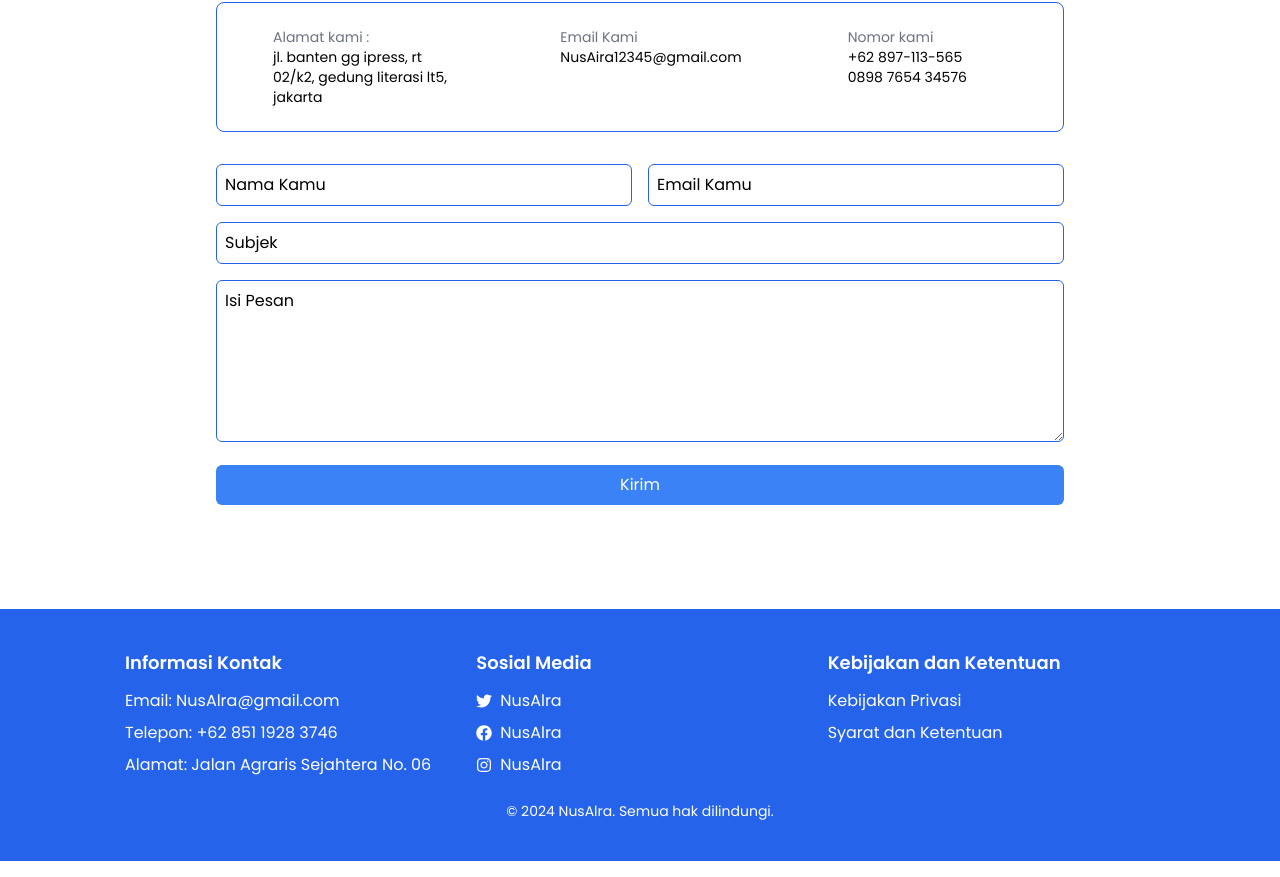
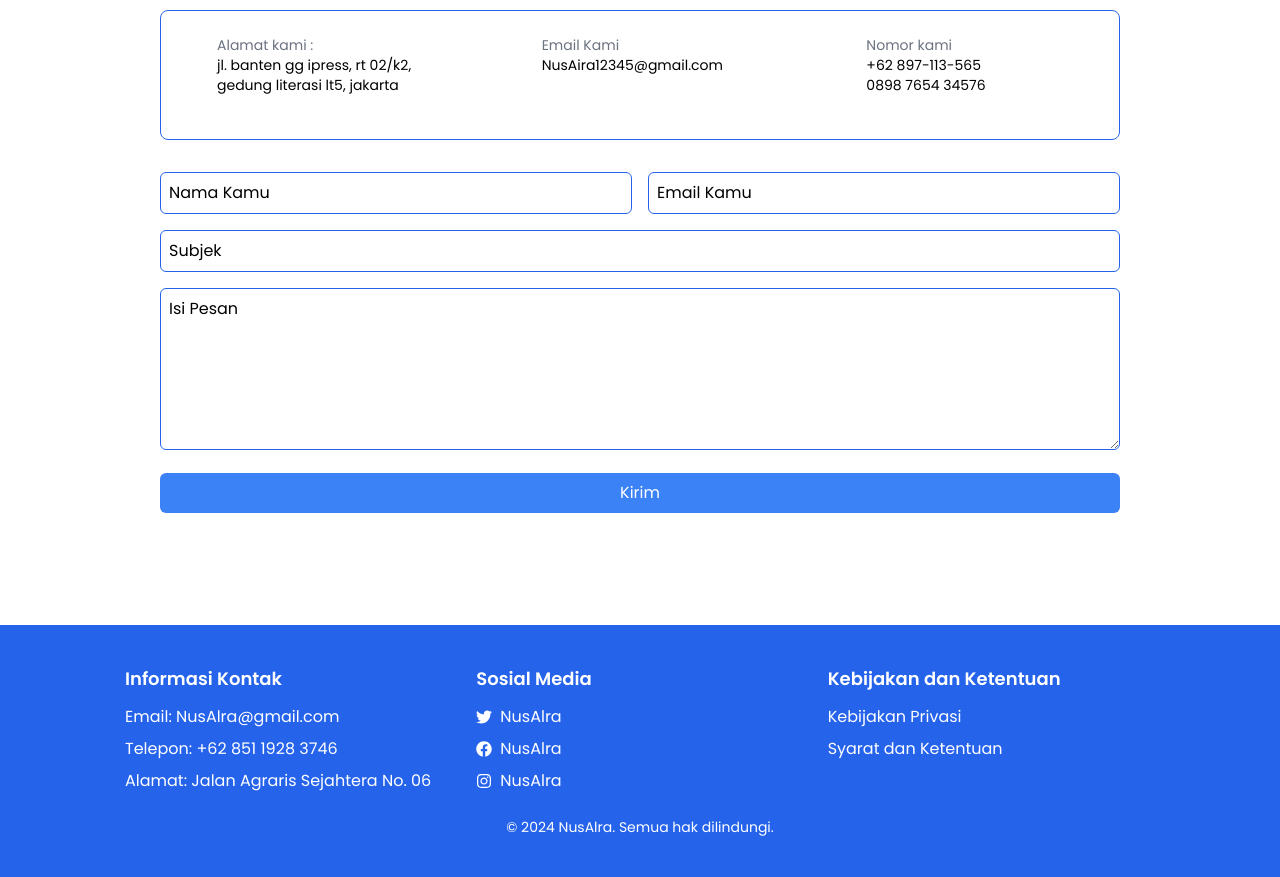
Before and after one commit to praditus343/Nusaira, a React (Vite) app in the folder frontend/: page / in a window 1280 px wide. Shown: the part 4290-5167 px from the top of the page. Built offline with nearby package versions, Linux system fonts and the light colour scheme.

Commit message:
koneksi contact dan juga menghubungkan social media

```diff
--- a/frontend/package.json
+++ b/frontend/package.json
@@ -21,7 +21,7 @@
     "@radix-ui/react-slot": "^1.1.0",
     "@vercel/speed-insights": "^1.1.0",
     "aos": "^2.3.4",
-    "axios": "^1.7.7",
+    "axios": "^1.7.8",
     "bootstrap": "^5.3.3",
     "browser-image-compression": "^2.0.2",
     "class-variance-authority": "^0.7.0",
@@ -40,6 +40,7 @@
     "react-icons": "^5.3.0",
     "react-leaflet": "^4.2.1",
     "react-router-dom": "^6.27.0",
+    "react-toastify": "^10.0.6",
     "react-tooltip": "^5.28.0",
     "recharts": "^2.13.0",
     "shadcn-ui": "^0.2.3",
--- a/frontend/src/componen/ContactModal.jsx
+++ b/frontend/src/componen/ContactModal.jsx
@@ -1,5 +1,5 @@
+import { Check, Copy, X } from 'lucide-react';
 import React, { useState } from 'react';
-import { Copy, X, Check, MapPin } from 'lucide-react';
 
 // Data kontak untuk setiap supplier
 const supplierContacts = {
--- a/frontend/src/componen/Footer.jsx
+++ b/frontend/src/componen/Footer.jsx
@@ -20,16 +20,36 @@ const Footer = () => {
           <h4 className="font-semibold text-lg mb-3">Sosial Media</h4>
           <ul className="space-y-2">
             <li className="flex items-center space-x-2">
+              <a
+                href="https://twitter.com/nusa_ira"
+                target="_blank"
+                rel="noopener noreferrer"
+                className="flex items-center space-x-2"
+              >
                 <FaTwitter className="text-white" />
                 <span className="text-white">NusAlra</span>
+              </a>
             </li>
             <li className="flex items-center space-x-2">
+              <a
+                href="https://www.facebook.com/profile.php?id=61569492390896&mibextid=ZbWKwL"
+                target="_blank"
+                rel="noopener noreferrer"
+                className="flex items-center space-x-2"
+              >
                 <FaFacebook className="text-white" />
                 <span className="text-white">NusAlra</span>
+              </a>
             </li>
             <li className="flex items-center space-x-2">
+              <a
+                href="https://www.instagram.com/nusai_ra/"
+                target="_blank"
+                className="flex items-center space-x-2"
+              >
                 <FaInstagram className="text-white" />
                 <span className="text-white">NusAlra</span>
+              </a>
             </li>
           </ul>
         </div>
--- a/frontend/src/page/ContactUs.jsx
+++ b/frontend/src/page/ContactUs.jsx
@@ -1,33 +1,103 @@
-import React, { useEffect } from 'react';
+import React, { useEffect, useState } from 'react';
+import axios from 'axios';
 import AOS from 'aos';
 import 'aos/dist/aos.css';
-
+import { toast, ToastContainer } from 'react-toastify';
+import 'react-toastify/dist/ReactToastify.css';
 
 const ContactPage = () => {
+  const [nama, setNama] = useState('');
+  const [email, setEmail] = useState('');
+  const [subjek, setSubjek] = useState('');
+  const [pesan, setPesan] = useState('');
+  const [isLoading, setIsLoading] = useState(false);
+
   useEffect(() => {
     AOS.init({ duration: 1000 });
   }, []);
 
+  const validateForm = () => {
+    if (!nama.trim()) {
+      toast.error('Nama harus diisi');
+      return false;
+    }
+    if (!email.trim()) {
+      toast.error('Email harus diisi');
+      return false;
+    }
+    if (!/\S+@\S+\.\S+/.test(email)) {
+      toast.error('Format email tidak valid');
+      return false;
+    }
+    if (!subjek.trim()) {
+      toast.error('Subjek harus diisi');
+      return false;
+    }
+    if (!pesan.trim()) {
+      toast.error('Pesan harus diisi');
+      return false;
+    }
+    return true;
+  };
+
+  const handleSubmit = async (e) => {
+    e.preventDefault();
+    if (!validateForm()) return;
+
+    setIsLoading(true);
+
+    try {
+      const response = await axios.post('https://nusaira-be.vercel.app/api/contact/send', {
+        nama,
+        email,
+        subjek,
+        pesan,
+        status: 'unread',
+        tanggal: new Date().toISOString(),
+      });
+
+      toast.success('Pesan berhasil dikirim!');
+      setNama('');
+      setEmail('');
+      setSubjek('');
+      setPesan('');
+    } catch (error) {
+      toast.error(error.response?.data?.message || 'Gagal mengirim pesan. Silakan coba lagi.');
+      console.error('Error sending message:', error);
+    } finally {
+      setIsLoading(false);
+    }
+  };
+
   return (
     <div
       id="hubungiKamiSection"
-      className="w-full max-w-4xl mx-auto p-6"
+      className="w-full max-w-screen-lg mx-auto p-8"
       data-aos="fade-in"
     >
-      <h1
-        className="text-2xl font-bold text-center mb-8"
-        data-aos="fade-in"
-      >
+      <ToastContainer
+        position="top-right"
+        autoClose={3000}
+        hideProgressBar={false}
+        newestOnTop={false}
+        closeOnClick
+        rtl={false}
+        pauseOnFocusLoss
+        draggable
+        pauseOnHover
+      />
+      <h1 className="text-2xl font-bold text-center mb-8" data-aos="fade-in">
         Hubungi Kami
       </h1>
       <div
         className="flex flex-col md:flex-row justify-between gap-4 mb-8 border border-blue-600 h-[130px] rounded-lg"
         data-aos="fade-left"
       >
+        {/* Section Alamat */}
         <div className="flex-1 p-6">
           <div className="flex items-start gap-2">
             <div className="min-w-[24px] text-blue-500">
-              {/* Icon for Address */}
+              {/* Icon */}
             </div>
             <div>
               <p className="text-sm text-gray-500">Alamat kami :</p>
@@ -36,10 +106,11 @@ const ContactPage = () => {
           </div>
         </div>
 
+        {/* Section Email */}
         <div className="flex-1 p-6">
           <div className="flex items-start gap-2">
             <div className="min-w-[24px] text-blue-500">
-              {/* Icon for Email */}
+              {/* Icon */}
             </div>
             <div>
               <p className="text-sm text-gray-500">Email Kami</p>
@@ -48,10 +119,11 @@ const ContactPage = () => {
           </div>
         </div>
 
+        {/* Section Phone */}
         <div className="flex-1 p-6">
           <div className="flex items-start gap-2">
             <div className="min-w-[24px] text-blue-500">
-              {/* Icon for Phone */}
+              {/* Icon */}
             </div>
             <div>
               <p className="text-sm text-gray-500">Nomor kami</p>
@@ -62,17 +134,21 @@ const ContactPage = () => {
         </div>
       </div>
 
-      <div className="space-y-4">
+      <form onSubmit={handleSubmit} className="space-y-4">
         <div className="grid grid-cols-1 md:grid-cols-2 gap-4">
           <input
             type="text"
             placeholder="Nama Kamu"
+            value={nama}
+            onChange={(e) => setNama(e.target.value)}
             className="w-full p-2 border border-blue-600 rounded-md placeholder-black"
             data-aos="fade-left"
           />
           <input
             type="email"
             placeholder="Email Kamu"
+            value={email}
+            onChange={(e) => setEmail(e.target.value)}
             className="w-full p-2 border rounded-md border-blue-600 placeholder-black"
             data-aos="fade-left"
           />
@@ -81,6 +157,8 @@ const ContactPage = () => {
         <input
           type="text"
           placeholder="Subjek"
+          value={subjek}
+          onChange={(e) => setSubjek(e.target.value)}
           className="w-full p-2 border rounded-md border-blue-600 placeholder-black"
           data-aos="fade-left"
         />
@@ -88,18 +166,27 @@ const ContactPage = () => {
         <textarea
           placeholder="Isi Pesan"
           rows={6}
+          value={pesan}
+          onChange={(e) => setPesan(e.target.value)}
           className="w-full p-2 border rounded-md border-blue-600 placeholder-black"
           data-aos="fade-left"
         />
-
-        <button
-          type="submit"
-          className="w-full bg-blue-500 text-white py-2 px-4 rounded-md hover:bg-blue-600 transition duration-200"
+        <div
           data-aos="fade-left"
+          className="w-full"
         >
-          Kirim
-        </button>
-      </div>
+          <button
+            type="submit"
+            disabled={isLoading}
+            className={`w-full text-white py-2 px-4 rounded-md transition duration-200 ${isLoading
+                ? 'bg-blue-300 cursor-not-allowed'
+                : 'bg-blue-500 hover:bg-blue-600'
+              }`}
+          >
+            {isLoading ? 'Memuat...' : 'Kirim'}
+          </button>
+        </div>
+      </form>
     </div>
   );
 };
--- a/frontend/src/page/Home.jsx
+++ b/frontend/src/page/Home.jsx
@@ -28,6 +28,15 @@ const DashboardContent = () => {
     const [pakanData, setPakanData] = useState(null);
     const [panenData, setPanenData] = useState(null);
     const [ancoData, setAncoData] = useState(null);
+
+    const handleOpenYoutube = () => {
+        window.open("https://www.youtube.com/@Nusai_ra", "_blank");
+      };
+
+      const handleOpenTelegram = () => {
+        window.open("https://t.me/+h3tvLhSnoWI3M2Q9", "_blank");
+      };
+
 
 
 
@@ -200,12 +209,12 @@ const DashboardContent = () => {
                                             </button>
                                         </Link>
                                     </div>
-                                    <button className="bg-blue-500 rounded-md py-1 w-full text-white flex items-center p-3 py-3">
+                                    <button className="bg-blue-500 rounded-md py-1 w-full text-white flex items-center p-3 py-3"  onClick={handleOpenYoutube}>
                                         <FontAwesomeIcon icon={faYoutube} className="w-6 h-6 mr-2" />
                                         <span className="ml-2 text-sm">YouTube NusAIra</span>
                                     </button>
 
-                                    <button className="bg-blue-500 rounded-md py-1 w-full text-white flex items-center p-3 py-3 mt-4">
+                                    <button className="bg-blue-500 rounded-md py-1 w-full text-white flex items-center p-3 py-3 mt-4"  onClick={handleOpenTelegram}>
                                         <FontAwesomeIcon icon={faTelegram} className="w-6 h-6 mr-2" />
                                         <span className="ml-2 text-sm">Telegram NusAIra</span>
                                     </button>
--- a/frontend/src/page/landingPage.jsx
+++ b/frontend/src/page/landingPage.jsx
@@ -292,7 +292,7 @@ function LandingPage() {
                         { img: img5, title: "Memilih Bibit Lele yang Berkualitas" },
                         { img: img6, title: "Tips Pemanenan Lele yang Efisien" },
                         { img: img7, title: "Inovasi Teknologi Untuk Budidaya Lele" },
-                        { img: img8, title: "Peluang Usaha Budidaya Lele yang Menjanjikan" },
+                        { img: img8, title: "Peluang Usaha  Lele yang Menjanjikan" },
                     ].map((item, i) => (
                         <div
                             key={i}
```
Also changed, not shown: 1 other file (tests, documents, lock files or other folders). Lines whose indentation alone changed are shown as unchanged.
